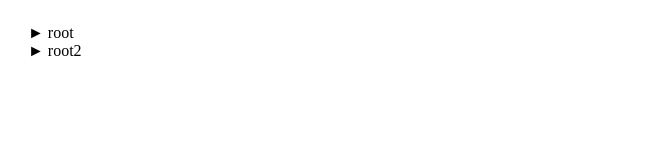
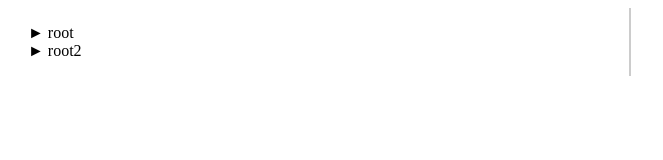
Before and after one commit to jagadeeshmarali/tabapay-assignment, an Angular app: page / in a window 1280 px wide. Shown: the top 160 px of the page, without its empty margins (0-663 px from the left). Built offline with nearby package versions, Linux system fonts and the light colour scheme.

Commit message:
fix: added the border styling.

```diff
--- a/src/app/app.component.html
+++ b/src/app/app.component.html
@@ -1,7 +1,7 @@
 <!-- <app-tree [tree]="tree"></app-tree> -->
 
 <div style="display: flex;">
-  <div style="width: 50%;">
+  <div style="width: 50%; border-right: 2px solid #ccc;">
     <app-tree [tree]="tree" (nodeSelected)="displayNodeDetails($event)"></app-tree>
   </div>
   <div style="width: 50%; padding-left: 20px;">
```
